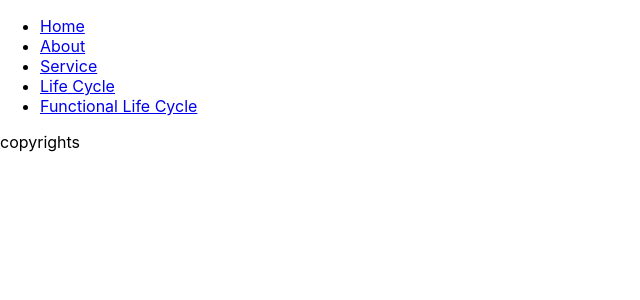
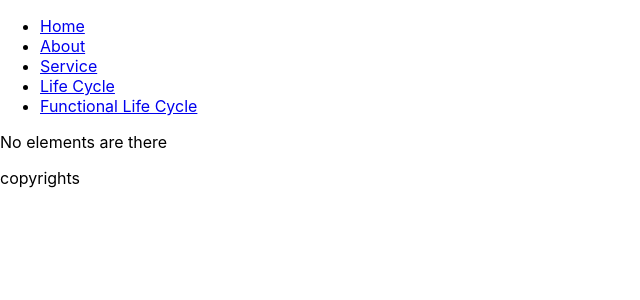
Before and after one commit to Sangavi-N/basic-react-app, a React (Create React App) app: page /map in a window 1280 px wide. Shown: the top 300 px of the page, without its empty margins (0-640 px from the left). Built offline with nearby package versions, Linux system fonts and the light colour scheme.

Commit message:
react-props

```diff
--- a/src/App.js
+++ b/src/App.js
@@ -5,7 +5,7 @@ import Hooks from './components/Reacthook';
 import HelloWorld from './components/Array';
 // import First from './components/Functional';
 import FunctionalLifeCycles from './components/Functional-component';
-import MapMethod from './components/map';
+import MapMethod from './components/Mapmethod';
 import Forloop from './components/Forloop';
 
 // import Welcome from './components/Class';
@@ -14,6 +14,8 @@ import Forloop from './components/Forloop';
  import Ternary from './components/Ternary';
  import Spread from './components/Spread-operator';
  import Destructing from './components/Destructing';
+ import Map from './components/Props/Map';
+ import Index from './components/Props/Index';
 
  import { BrowserRouter as Router, Routes, Route } from "react-router-dom";
  import Header from './components/Header'
@@ -41,7 +43,8 @@ class App extends Component {
         <Route path="/forloop" element={<Forloop />}/>
         <Route path="/ternary" element={<Ternary />}/>
         <Route path="/spread" element={<Spread />}/>
-
+        <Route path="/map" element={<Map />}/>
+        <Route path="/index" element={<Index />}/>
       </Routes>
       <Footer />
     </Router>
--- /dev/null
+++ b/src/components/Props/Index.js
@@ -0,0 +1,16 @@
+import React,{ useState} from 'react'
+import Map from './Map';
+const employee=['sangavi','monisha','snekha','lathikha']
+
+function Index(){
+
+     const[emp,setEmp]=useState([]);
+return(
+    <div>
+    <div>this is index</div>
+    <Map details={employee}/>
+    </div>
+    )
+
+}
+export default Index
--- /dev/null
+++ b/src/components/Props/Map.js
@@ -0,0 +1,28 @@
+import React, {useState} from 'react'
+
+
+function Map(props){
+    //  const[props, setEmp]=useState([]);
+    console.log("prop is", props);
+     return(
+        <div>
+        {props.details?.length?props.details.map((item,index)=>{
+            return(
+             <div key={item}>
+
+
+                <p>
+                    {item}
+                </p>
+            </div>
+            )
+          }):
+          <div>No elements are there</div>
+        }
+
+        {/* <button onClick={()=>{setEmp([{name:"Mike",sal:"20k",dept:"ECE"},{name:"John",sal:"25k",dept:"EEE"},{name:"Mike",sal:"20k",dept:"ECE"}])}}>CLICK ME TO SEE THE EMPLOYEES</button> */}
+        {/* <button onClick={()=>{setEmp({details:["Mike","John","Doe"]})}}>CLICK ME TO SEE THE EMPLOYEES</button> */}
+        </div>
+        )
+}
+export default Map
```
Also changed, not shown: src/components/Mapmethod.js (renamed from src/components/map.js).
